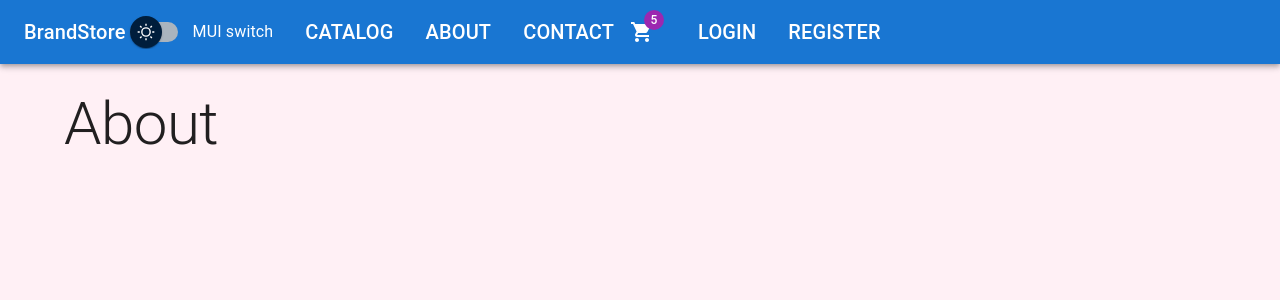
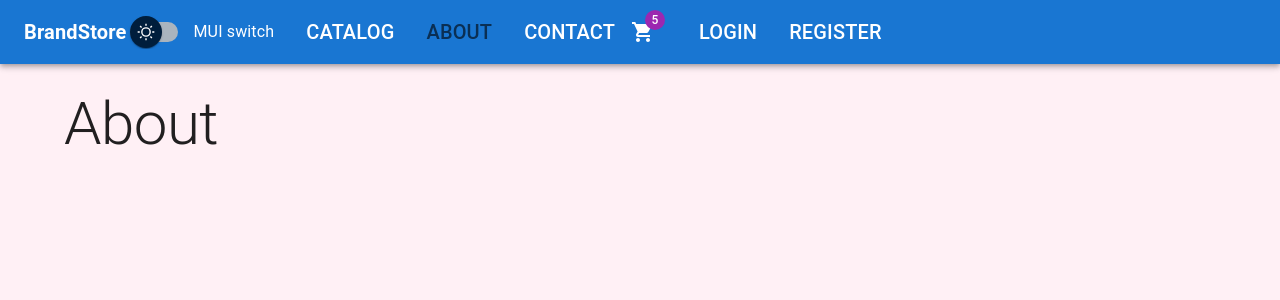
Before and after one commit to CrisVuBao/BrandStore_API, a React (Create React App) app: page /about in a window 1280 px wide. Shown: the top 300 px of the page. Built offline with nearby package versions, Linux system fonts and the light colour scheme.

Commit message:
004.1 style navBar truyền thống, dài dòng (Header.tsx)

```diff
--- a/src/app/layout/Header.tsx
+++ b/src/app/layout/Header.tsx
@@ -73,7 +73,14 @@ const Header = ({darkMode, handleThemeChange} : Props) => {
                 <Typography
                   variant="h6"
                   component={NavLink} to='/'
-                  sx={{color: 'inherit', textDecoration: 'none'}}
+                  sx={{
+                    color: 'inherit',
+                    fontWeight: 'bold',
+                    textDecoration: 'none',
+                    '&:hover' : {
+                        color: '#2a3eb1'
+                    }
+                  }}
                 >
                   BrandStore
                 </Typography>
@@ -91,7 +98,16 @@ const Header = ({darkMode, handleThemeChange} : Props) => {
                         component={NavLink} // lấy link tương đương của path với bên Router.tsx = với midLink[]
                         to={path}
                         key={path}
-                        sx={{color: 'inherit', typography: 'h6'}}
+                        sx={{
+                          color: 'inherit',
+                          typography: 'h6',
+                          '&:hover' : {
+                              color: '#2a3eb1'
+                          },
+                          '&.active' : { // giữ nguyên màu chữ khi bấm vào link nào đó
+                            color: 'text.secondary'
+                          }
+                        }}
                       >
                         {title.toUpperCase()}
                       </ListItem>
@@ -111,7 +127,16 @@ const Header = ({darkMode, handleThemeChange} : Props) => {
                           component={NavLink}
                           to={path}
                           key={path}
-                          sx={{color: 'inherit', typography: 'h6'}}
+                          sx={{
+                            color: 'inherit',
+                            typography: 'h6',
+                            '&:hover' : {
+                              color: '#2a3eb1'
+                            },
+                            '&.active' : { // giữ nguyên màu chữ khi bấm vào link nào đó
+                              color: 'text.secondary'
+                            }
+                          }}
                         >
                           {title.toUpperCase()}
                         </ListItem>
--- a/src/app/router/Routes.tsx
+++ b/src/app/router/Routes.tsx
@@ -6,7 +6,7 @@ import ProductDetails from "../../features/catalog/ProductDetails";
 import AboutPage from "../../features/about/AboutPage";
 import ContactPage from "../../features/contact/ContactPage";
 
-export const router = createBrowserRouter([
+export const router = createBrowserRouter([ // đây là BrowserRouter
     {
         path: '/',
         element: <App />,
```
